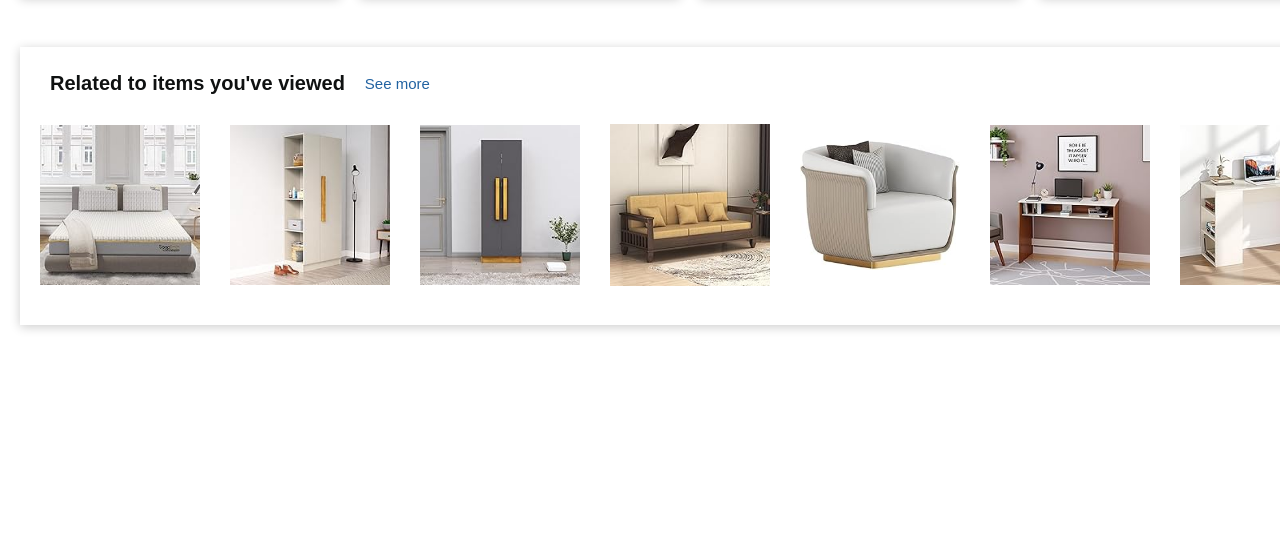
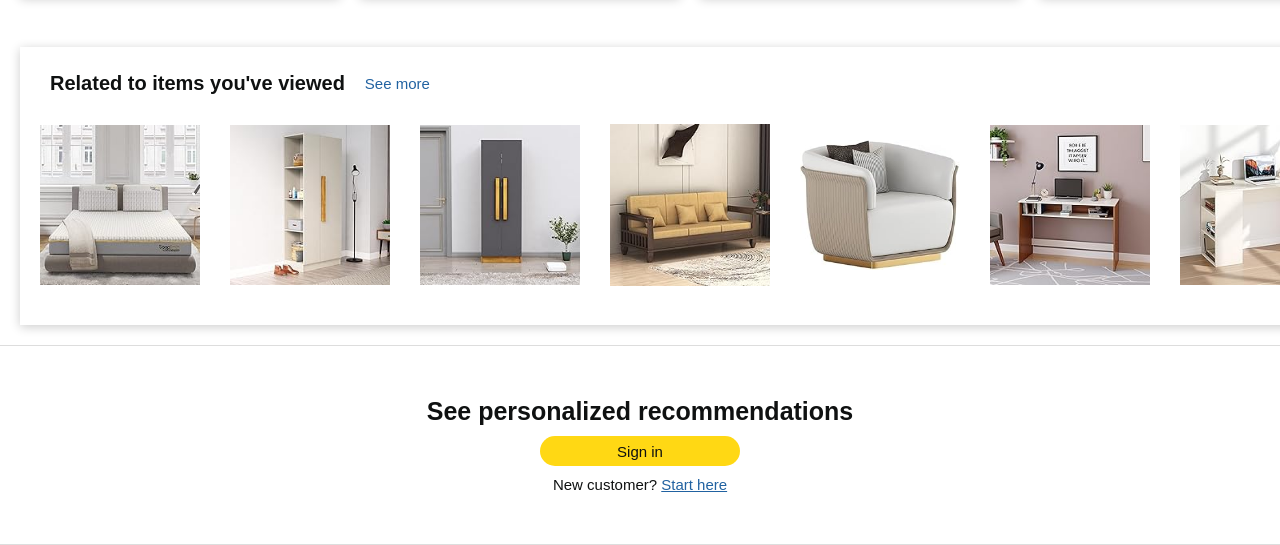
Before and after one commit to bhumikabaniya16/Amazone.clone, a plain HTML site: page index.html in a window 1280 px wide. Shown: the part 1343-1888 px from the top of the page. Before the commit the page ends 1688 px from the top, so only its background shows below. Drawn offline with Linux system fonts and the light colour scheme.

Commit message:
Adding sign-in section

```diff
--- a/index.html
+++ b/index.html
@@ -252,6 +252,11 @@ You are on amazon.com. You can also shop on Amazon India for millions of product
 
   </div>
 </section>
+<div class="sign-section">
+  <h2>See personalized recommendations</h2>
+  <button>Sign in</button>
+  <p class="sign-intro">New customer? <a href="#">Start here</a></p>
+</div>
 
 </body>
 </html>
--- a/style.css
+++ b/style.css
@@ -332,3 +332,39 @@ background-color:#f3f3f3f5;
         height: 200px;
         object-fit: contain;
     }
+    .sign-section{
+        width:100%;
+        height: 200px;
+        background-color: #FFFFFF;
+        display: flex;
+        flex-direction: column;
+        justify-content: center;
+        align-items: center;
+        border-top: 1px solid #ddd;
+        border-bottom: 1px solid #ddd;
+
+    }
+    .sign-section h2{
+        font-size: 25px;
+        font-weight: 700;
+        color: #0F1111;
+        margin-bottom: 10px;
+    }
+    .sign-section button{
+        background-color: #ffd814;
+        width: 200px;
+        height: 30px;
+        color: #0F1111;
+        font-size: 15px;
+        border-radius: 20px;
+        border-color: transparent;
+        margin-bottom: 10px;
+
+    }
+    .sign-intro{
+        color: #0F1111;
+        font-size: 15px;
+    }
+    .sign-intro a{
+        color: #2162a1;
+    }
```
